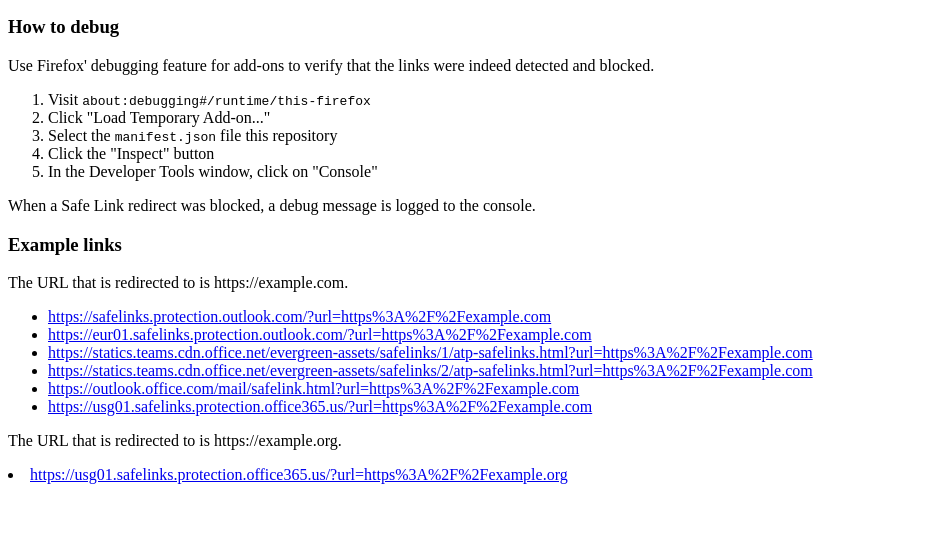
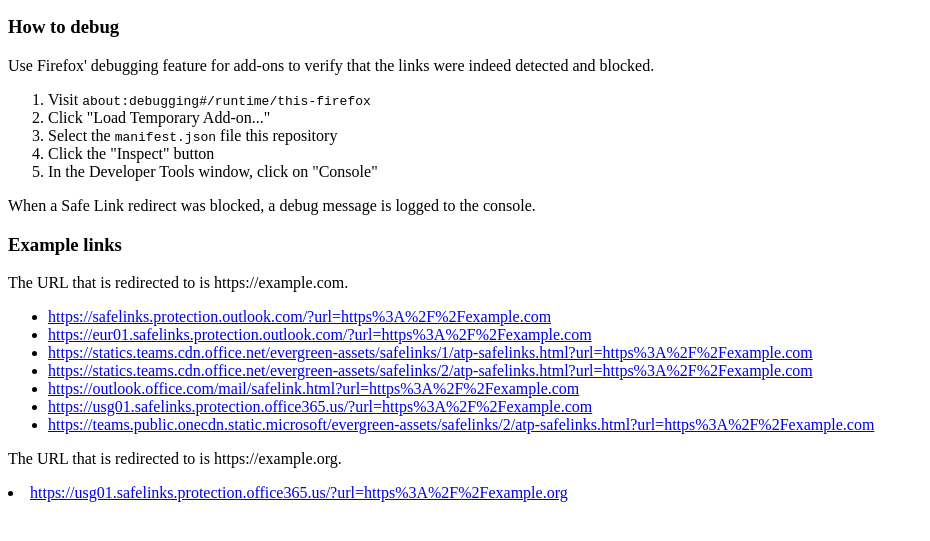
Before and after one commit to wtimme/firefox-remove-safelinks, a browser extension: page test-page.html in a window 1280 px wide. Shown: the part 87-628 px from the top of the page, without its empty margins (0-930 px from the left). Drawn offline with Linux system fonts and the light colour scheme.

Commit message:
Add new domain "teams.public.onecdn.static.microsoft"

```diff
--- a/background.js
+++ b/background.js
@@ -25,6 +25,7 @@
       "https://*.safelinks.protection.outlook.com/*",
       "https://outlook.office.com/mail/safelink.html*",
       "https://*.safelinks.protection.office365.us/*",
+      "https://teams.public.onecdn.static.microsoft/*",
     ]
   },
   ['blocking']
--- a/test-page.html
+++ b/test-page.html
@@ -58,6 +58,12 @@
         https://usg01.safelinks.protection.office365.us/?url=https%3A%2F%2Fexample.com
       </a>
     </li>
+    <li>
+      <a
+        href="https://teams.public.onecdn.static.microsoft/evergreen-assets/safelinks/2/atp-safelinks.html?url=https%3A%2F%2Fexample.com">
+        https://teams.public.onecdn.static.microsoft/evergreen-assets/safelinks/2/atp-safelinks.html?url=https%3A%2F%2Fexample.com
+      </a>
+    </li>
   </ul>
 
   <p>The URL that is redirected to is https://example.org.</p>
```
Also changed, not shown: manifest.json.
